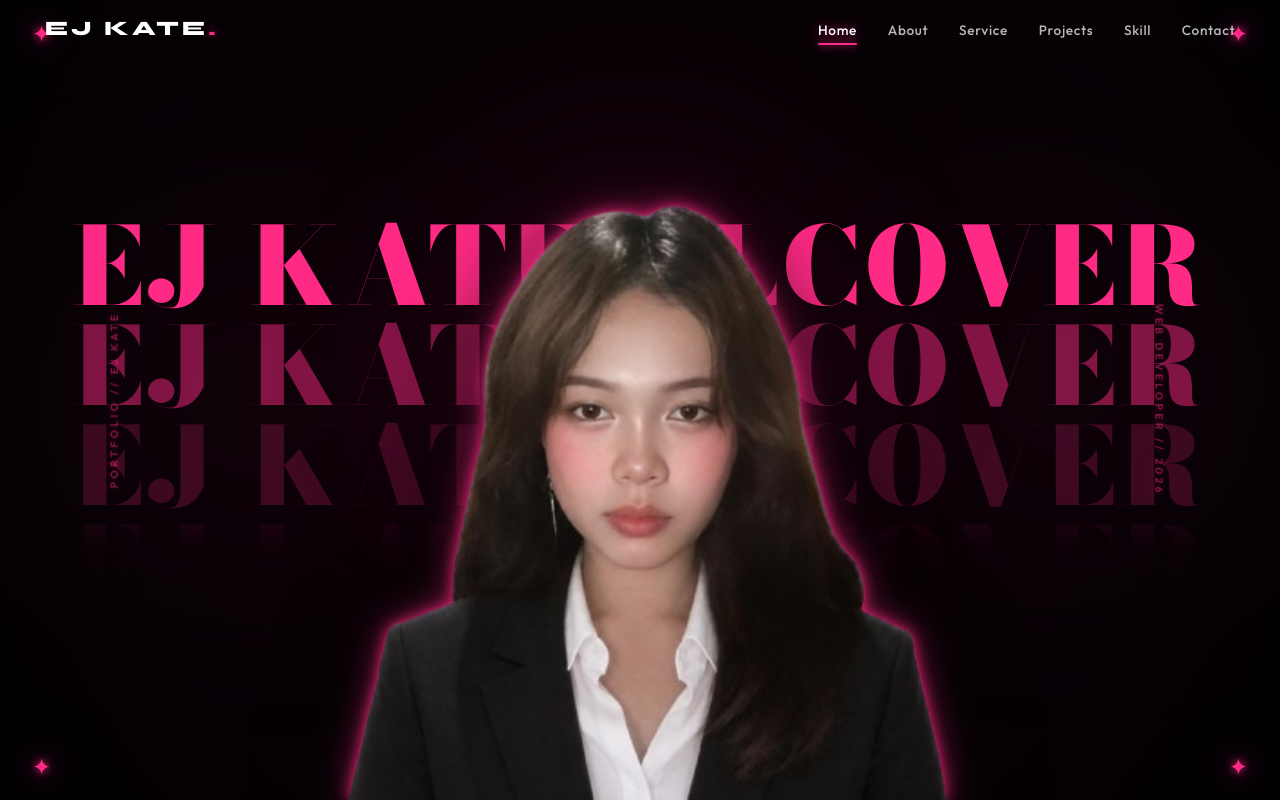
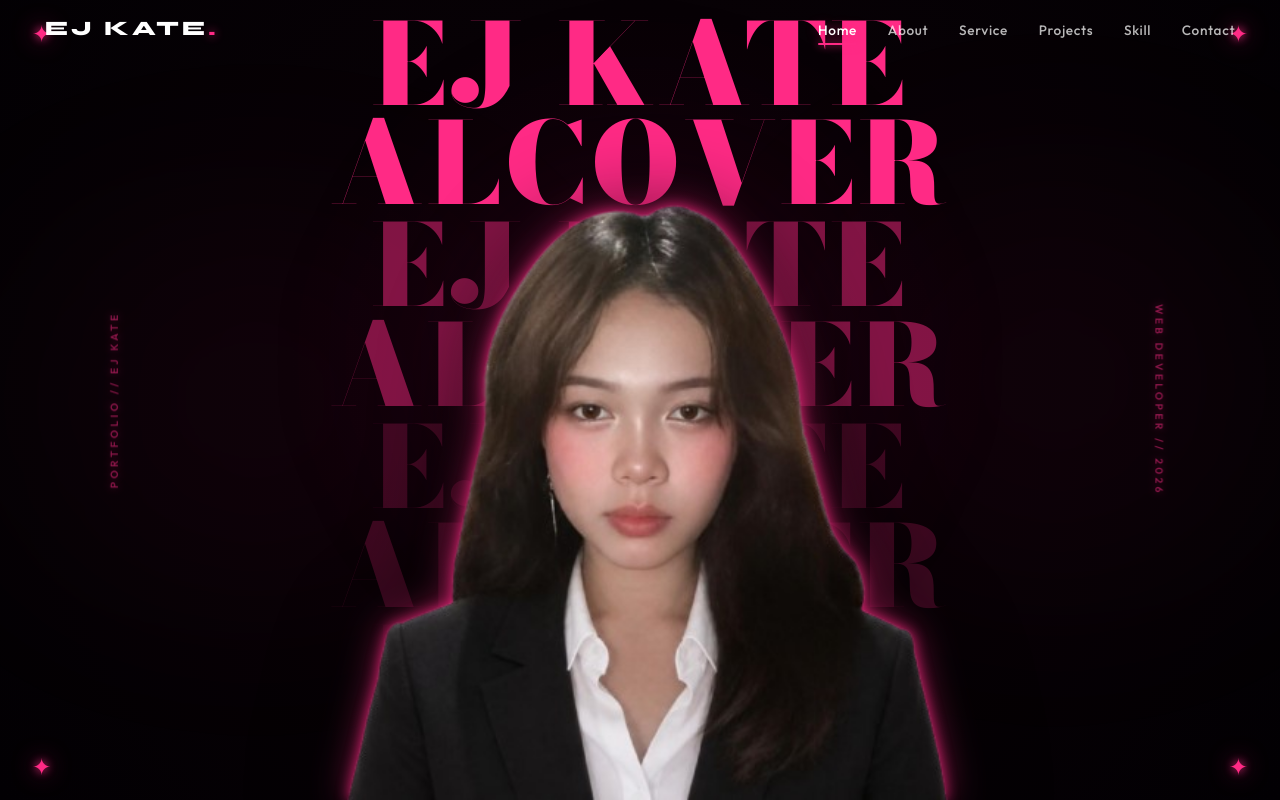
Before and after one commit to ejkatealcover/ej-kate-portfolio-v2, a plain HTML site: page index.html in a window 1280 px wide. Drawn offline with nearby package versions, Linux system fonts and the light colour scheme.

Commit message:
Update Page 1 hero name layout to two-line format matching Page 2 wording lockup

```diff
--- a/index.html
+++ b/index.html
@@ -64,12 +64,27 @@
       <!-- Section 1: Header / Hero Section -->
       <section id="home" class="hero-section">
         <div class="hero-name-stage" id="heroNameStage">
-          <div class="row1-anchor" id="row1Anchor" aria-hidden="true">EJ KATE ALCOVER</div>
-          <h1 class="shared-name-row" id="sharedName">EJ KATE ALCOVER</h1>
+          <div class="row1-anchor" id="row1Anchor" aria-hidden="true">
+            <span class="name-line">EJ KATE</span>
+            <span class="name-line">ALCOVER</span>
+          </div>
+          <h1 class="shared-name-row" id="sharedName">
+            <span class="name-line">EJ KATE</span>
+            <span class="name-line">ALCOVER</span>
+          </h1>
           <div class="secondary-name-rows" id="secondaryRows" aria-hidden="true">
-            <div class="name-row row-2">EJ KATE ALCOVER</div>
-            <div class="name-row row-3">EJ KATE ALCOVER</div>
-            <div class="name-row row-4">EJ KATE ALCOVER</div>
+            <div class="name-row row-2">
+              <span class="name-line">EJ KATE</span>
+              <span class="name-line">ALCOVER</span>
+            </div>
+            <div class="name-row row-3">
+              <span class="name-line">EJ KATE</span>
+              <span class="name-line">ALCOVER</span>
+            </div>
+            <div class="name-row row-4">
+              <span class="name-line">EJ KATE</span>
+              <span class="name-line">ALCOVER</span>
+            </div>
           </div>
         </div>
 
--- a/style.css
+++ b/style.css
@@ -442,22 +442,24 @@ body {
 
 /* ROW 1: The One & Only Shared Name Element for Page 1, 2 & 3 */
 .shared-name-row {
-  display: inline-block;
+  display: flex;
+  flex-direction: column;
+  align-items: center;
+  justify-content: center;
   width: fit-content;
   font-family: var(--font-display);
-  font-size: clamp(2.2rem, 8.4vw, 9.6rem);
+  font-size: clamp(2.4rem, 8.8vw, 8.2rem);
   font-weight: 900;
   text-transform: uppercase;
   letter-spacing: clamp(0.01em, 0.35vw, 0.03em);
   color: var(--neon-pink);
   text-shadow: none;
-  white-space: nowrap;
-  line-height: 0.90;
-  text-align: left;
+  line-height: 0.88;
+  text-align: center;
   opacity: 1;
   z-index: 25;
   transform: translate(0px, 0px);
-  transform-origin: top left;
+  transform-origin: center center;
   will-change: transform, font-size, letter-spacing, opacity;
   transition:
     transform var(--transition-shared),
@@ -465,6 +467,11 @@ body {
     letter-spacing var(--transition-shared),
     line-height var(--transition-shared),
     opacity var(--transition-fade);
+}
+
+.name-line {
+  display: block;
+  white-space: nowrap;
 }
 
 /* Page 2, 3 & 4: the giant hero name dissolves away entirely rather than
@@ -504,15 +511,17 @@ body {
 }
 
 .name-row {
-  display: inline-block;
+  display: flex;
+  flex-direction: column;
+  align-items: center;
+  justify-content: center;
   width: fit-content;
   font-family: var(--font-display);
-  font-size: clamp(2.2rem, 8.4vw, 9.6rem);
+  font-size: clamp(2.4rem, 8.8vw, 8.2rem);
   font-weight: 900;
   text-transform: uppercase;
   letter-spacing: clamp(0.01em, 0.35vw, 0.03em);
-  white-space: nowrap;
-  line-height: 0.90;
+  line-height: 0.88;
   text-align: center;
 }
 
```
